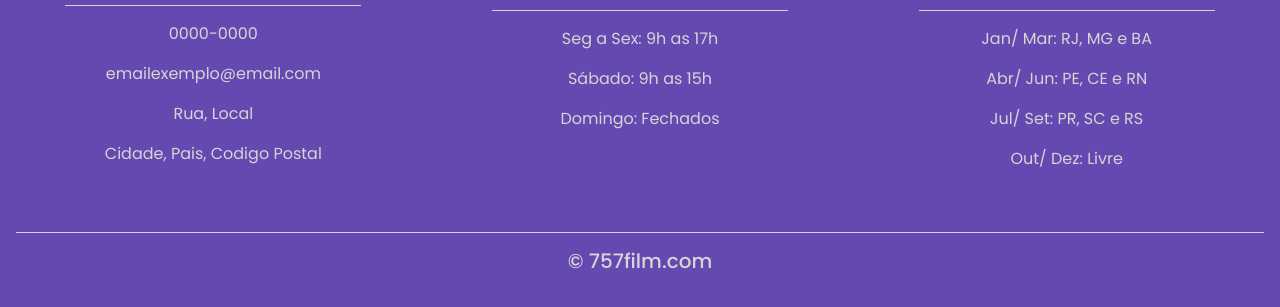
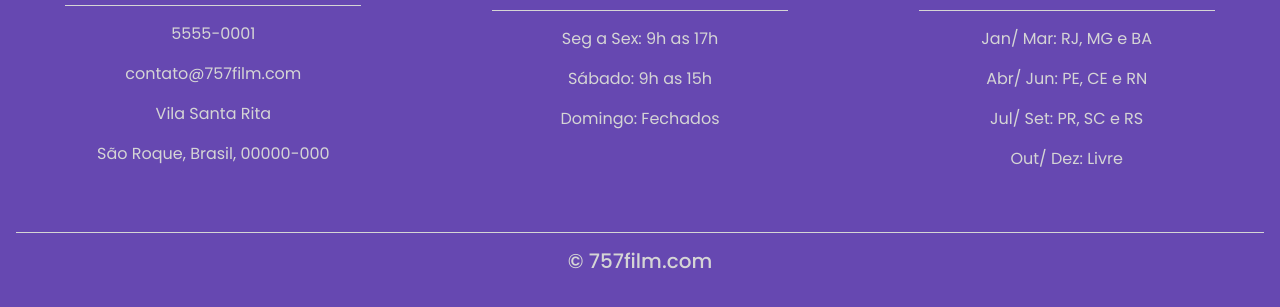
Before and after one commit to giossaurus/projeto_ctd_site_responsivo, a plain HTML site: page index.html in a window 1280 px wide. Shown: the part 3808-4115 px from the top of the page. Drawn offline with nearby package versions, Linux system fonts and the light colour scheme.

Commit message:
Infos atualizadas

```diff
--- a/index.html
+++ b/index.html
@@ -209,10 +209,10 @@
 			<div class="col-md-4">
 				<img src="img/logo757.png">
 				<hr class="light">
-				<p>0000-0000</p>
-				<p>emailexemplo@email.com</p>
-				<p>Rua, Local</p>
-				<p>Cidade, Pais, Codigo Postal</p>
+				<p>5555-0001</p>
+				<p>contato@757film.com</p>
+				<p>Vila Santa Rita</p>
+				<p>São Roque, Brasil, 00000-000</p>
 			</div>
 			<div class="col-md-4">
 				<hr class="light">
```
Also changed, not shown: style.css (+9 -0 lines).
